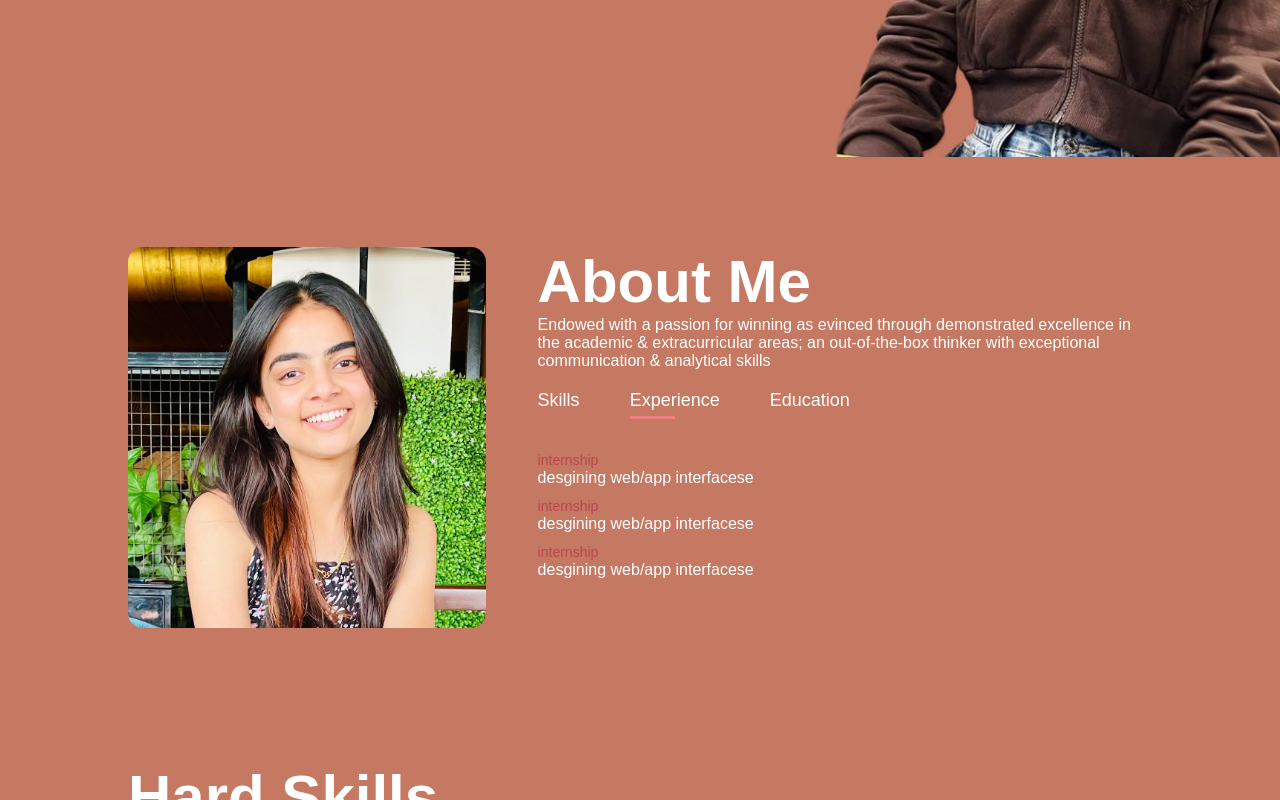
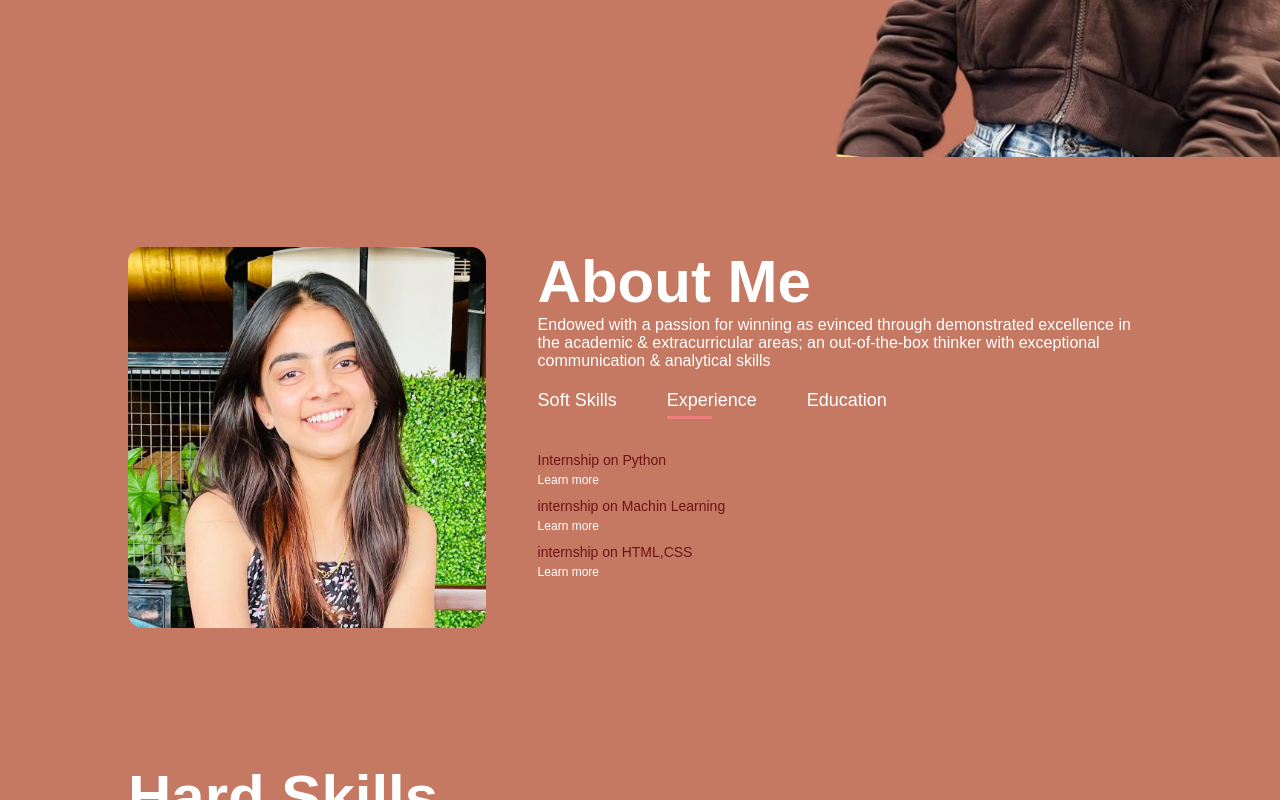
Before and after one commit to HamsaCS/HamsaCS.github.io, a plain HTML site: page Index.html in a window 1280 px wide. Both pictures are taken after a click on the element "Experience". Shown: the part 643-1443 px from the top of the page. Drawn offline with Linux system fonts and the light colour scheme.

Commit message:
done and dusted

```diff
--- a/Index.html
+++ b/Index.html
@@ -16,7 +16,7 @@
               <ul id="sidemenu">
                 <li><a href="#header">Home</a></li>
                 <li><a href="#about">About</a></li>
-                <li><a href="#services">Services</a></li>
+                <li><a href="#services">Skills</a></li>
                 <li><a href="#portfolio">Portfolio</a></li>
                 <li><a href="#contact">Contact</a></li>
                 <i class="fa-solid fa-xmark" onclick="closemenu()"></i>
@@ -40,31 +40,35 @@
                 <h1 class="sub-title">About Me</h1>
                 <p>Endowed with a passion for winning as evinced through demonstrated excellence in the academic & extracurricular areas; an out-of-the-box thinker with exceptional communication & analytical skills</p>
                 <div class="tab-titles">
-                    <p class="tab-links active-link" onclick="opentab('skills')">Skills</p>
+                    <p class="tab-links active-link" onclick="opentab('skills')">Soft Skills</p>
                     <p class="tab-links" onclick="opentab('Experience')">Experience</p>
                     <p class="tab-links" onclick="opentab('Education')">Education</p>
                 </div>
                 <div class="tab-contents active-tab" id="skills">
                     <ul>
-                        <li><span>UIUX</span><br>desgining web/app interfacese</li>
-                        <li><span>UIUX</span><br>desgining web/app interfacese</li>
-                        <li><span>UIUX</span><br>desgining web/app interfacese</li>
+                        <li><span>Work ethic</span><br></li>
+                        <li><span>Adaptability</span><br></li>
+                        <li><span>Multi-tasking</span><br></li>
+                        <li><span>Communication</span><br></li>
+                        <li><span>Decision making</span><br></li>
+                        <li><span>Time management</span><br></li>
+
                     </ul>
                 </div>
                 <!-------experience--------->
                 <div class="tab-contents"id ="Experience">
                     <ul>
-                        <li><span>internship</span><br>desgining web/app interfacese</li>
-                        <li><span>internship</span><br>desgining web/app interfacese</li>
-                        <li><span>internship</span><br>desgining web/app interfacese</li>
+                        <li><span>Internship on Python </span><br><a href="images/Hamsa Cs (4).pdf">Learn more</a></li>
+                        <li><span>internship on Machin Learning</span><br><a href="#">Learn more</a></li>
+                        <li><span>internship on HTML,CSS</span><br><a href="#">Learn more</a></li>
                     </ul>
                 </div>
                 <!------------education---------------------->
                 <div class="tab-contents"id="Education">
                     <ul>
-                        <li><span>2091</span><br>desgining web/app interfacese</li>
-                        <li><span>2131</span><br>desgining web/app interfacese</li>
-                        <li><span>1231</span><br>desgining web/app interfacese</li>
+                        <li><span>2019</span><br>Prekg to 10th <br>Vasavi Vidyalaya,Chikkamagaluru</li>
+                        <li><span>2021</span><br>11th & 12th <br>Sri Sai Angels PU Collegee,Chikkamagaluru</li>
+                        <li><span>pursuing</span><br>Adichunchanagiri institute of Technology,Chikkamagaluru</li>
                     </ul>
                 </div>
             </div>
@@ -119,7 +123,7 @@
                 <div class="layer">
                     <h3>Wesee Chat Box</h3>
                     <p>A simple chat box created using HTML and CSS.</p>
-                    <a href="#"><i class="fa-solid fa-arrow-up-right-from-square"></i></a>
+                    <a href="https://github.com/HamsaCS/we-see-chatbox"><i class="fa-solid fa-arrow-up-right-from-square"></i></a>
                 </div>
             </div>
             <div class="work">
@@ -127,7 +131,7 @@
                 <div class="layer">
                     <h3>Password Manager</h3>
                     <p>A password manager is a software application designed ot securely store, manage, and auto-ll user credentials for various online accounts, thereby enhancing cyber-security and convenience for users.</p>
-                    <a href="#"><i class="fa-solid fa-arrow-up-right-from-square"></i></a>
+                    <a href="https://github.com/HamsaCS/upskill_campus"><i class="fa-solid fa-arrow-up-right-from-square"></i></a>
                 </div>
             </div>
             <div class="work">
@@ -135,7 +139,7 @@
                 <div class="layer">
                     <h3>Webi</h3>
                     <p>A sample tools for creating website</p>
-                    <a href="#"><i class="fa-solid fa-arrow-up-right-from-square"></i></a>
+                    <a href="https://github.com/HamsaCS/webi"><i class="fa-solid fa-arrow-up-right-from-square"></i></a>
                 </div>
             </div>
         </div>
--- a/style.css
+++ b/style.css
@@ -63,7 +63,7 @@ nav ul li a:hover::after{
     margin-top: 20px;
 }
 .header-text h1 span{
-    color:sienna;
+    color:#6d1316;
 }
 /*-------------------------about-------------*/
 #about{
@@ -121,7 +121,7 @@ nav ul li a:hover::after{
 
 }
 .tab-contents ul li span{
-    color: #B9464a;
+    color: #6d1316;
     font-size: 14px;
 }
 .tab-contents{
@@ -130,6 +130,17 @@ nav ul li a:hover::after{
 .tab-contents.active-tab{
     display: block;
 }
+.tab-contents ul li a{
+    text-decoration: none;
+    color: #fff;
+    font-size: 12px;
+    margin-top: 5px;
+    display: inline-block;
+}
+.tab-contents li{
+    font-size: 15px;
+}
+
 /*--------------services------------*/
 #services{
     padding: 30px 0;
```
Also changed, not shown: 1 other file.
